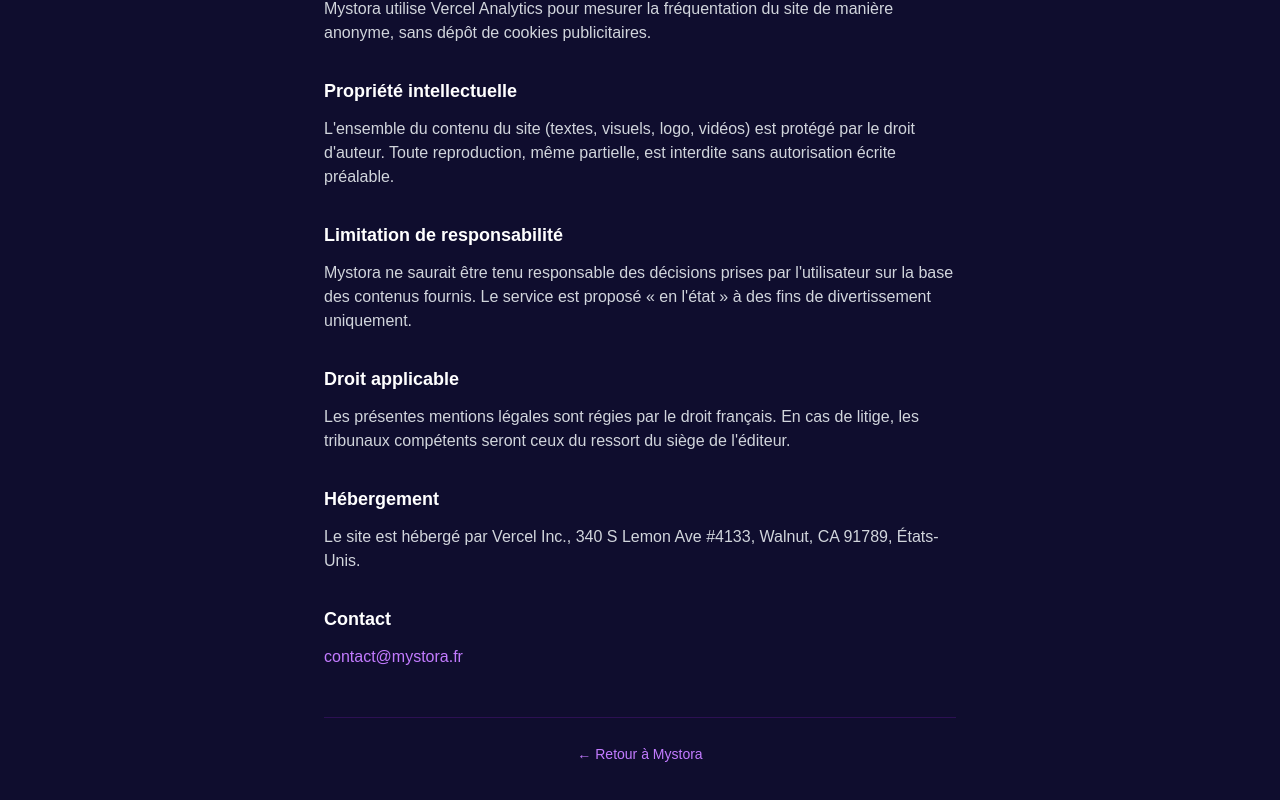
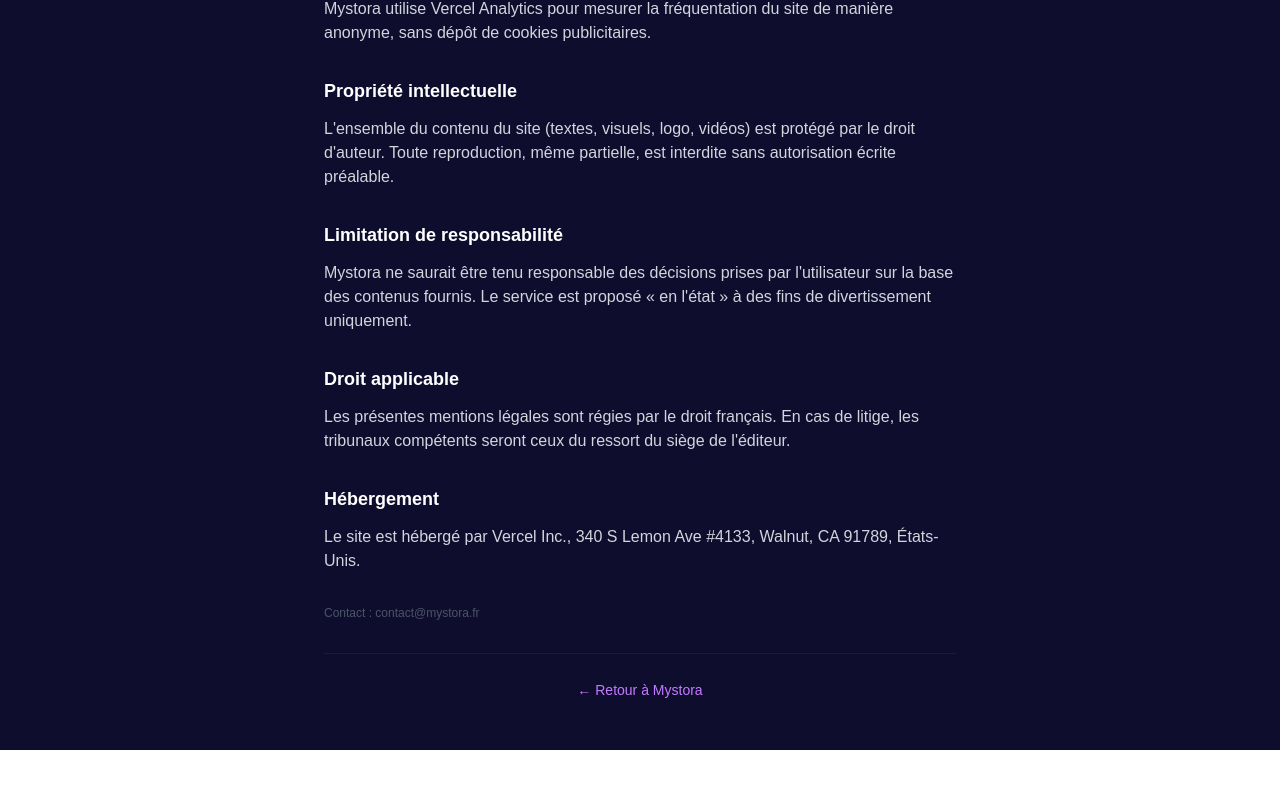
Before and after one commit to ectorx84/mystora, a Next.js app: page /mentions-legales in a window 1280 px wide. Shown: the part 1289-2089 px from the top of the page. After the commit the page ends 2039 px from the top, so only its background shows below. Built offline with nearby package versions, Linux system fonts and the light colour scheme.

Commit message:
fix: contact plus discret mentions légales

```diff
--- a/app/mentions-legales/page.tsx
+++ b/app/mentions-legales/page.tsx
@@ -126,14 +126,11 @@ export default function MentionsLegales() {
           </p>
         </section>
 
-        <section className="mb-8">
-          <h2 className="text-lg font-semibold text-white mb-3">Contact</h2>
-          <p>
-            <a href="mailto:contact@mystora.fr" className="text-purple-400 hover:underline">contact@mystora.fr</a>
-          </p>
-        </section>
+        <p className="text-gray-600 text-xs mt-4">
+          Contact : <a href="mailto:contact@mystora.fr" className="hover:text-gray-400">contact@mystora.fr</a>
+        </p>
 
-        <div className="border-t border-purple-900/40 pt-6 mt-12 text-center">
+        <div className="border-t border-purple-900/40 pt-6 mt-8 text-center">
           <Link href="/" className="text-purple-400 hover:text-purple-300 text-sm">
             ← Retour à Mystora
           </Link>
```
